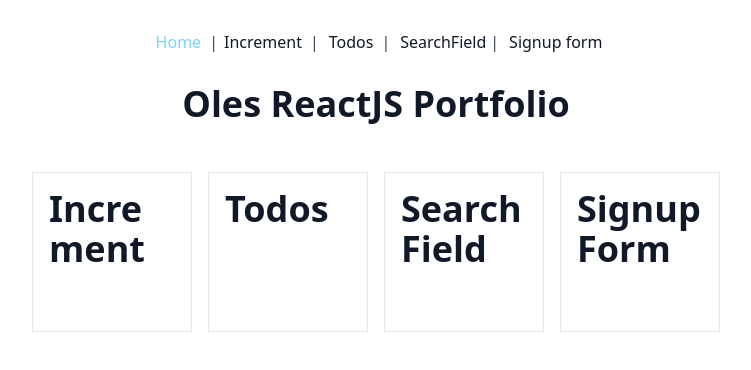
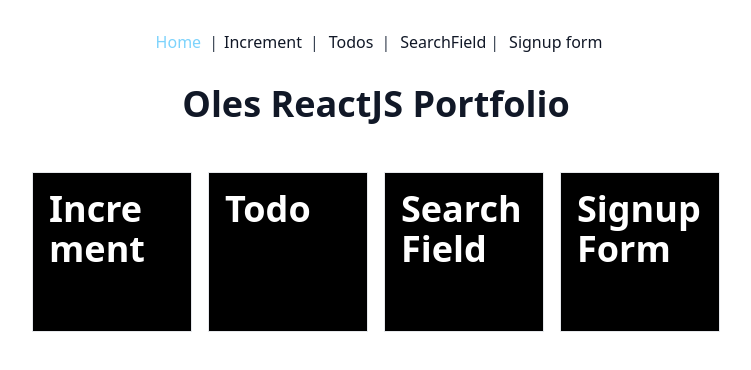
Before and after one commit to olefrank/react-portfolio, a React (Create React App) app: page / in a window 1280 px wide. Shown: the top 370 px of the page, without its empty margins (264-1015 px from the left). Built offline with nearby package versions, Linux system fonts and the light colour scheme.

Commit message:
Home: PortfolioItem, reverse colors

```diff
--- /dev/null
+++ b/src/Home/PortfolioItem/index.tsx
@@ -0,0 +1,17 @@
+import { ReactElement } from "react";
+import { Link } from "react-router-dom";
+
+export type Props = {
+  title: string;
+  path: string;
+};
+
+export default function PortfolioItem({ title, path }: Props): ReactElement {
+  return (
+    <Link to={path} className="no-underline">
+      <div className="w-40 h-40 p-4 border bg-black text-white hover:bg-white hover:text-black">
+        <div className="text-4xl font-bold break-all">{title}</div>
+      </div>
+    </Link>
+  );
+}
--- a/src/Home/index.tsx
+++ b/src/Home/index.tsx
@@ -1,5 +1,5 @@
-import { Link } from "react-router-dom";
 import { paths } from "../constants";
+import PortfolioItem from "./PortfolioItem";
 
 export default function Home() {
   const { increment, todo, searchField, signupForm } = paths;
@@ -7,26 +7,10 @@ export default function Home() {
     <div className="flex flex-col gap-4 items-center">
       <h1>Oles ReactJS Portfolio</h1>
       <div className="flex flex-wrap gap-4">
-        <Link to={increment} className="no-underline">
-          <div className="w-40 h-40 p-4 border hover:bg-black hover:text-white">
-            <div className="text-4xl font-bold break-all">Increment</div>
-          </div>
-        </Link>
-        <Link to={todo} className="no-underline">
-          <div className="w-40 h-40 p-4 border hover:bg-black hover:text-white">
-            <div className="text-4xl font-bold break-all">Todos</div>
-          </div>
-        </Link>
-        <Link to={searchField} className="no-underline">
-          <div className="w-40 h-40 p-4 border hover:bg-black hover:text-white">
-            <div className="text-4xl font-bold break-all">Search Field</div>
-          </div>
-        </Link>
-        <Link to={signupForm} className="no-underline">
-          <div className="w-40 h-40 p-4 border hover:bg-black hover:text-white">
-            <div className="text-4xl font-bold break-all">Signup Form</div>
-          </div>
-        </Link>
+        <PortfolioItem title="Increment" path={increment} />
+        <PortfolioItem title="Todo" path={todo} />
+        <PortfolioItem title="Search Field" path={searchField} />
+        <PortfolioItem title="Signup Form" path={signupForm} />
       </div>
     </div>
   );
```
